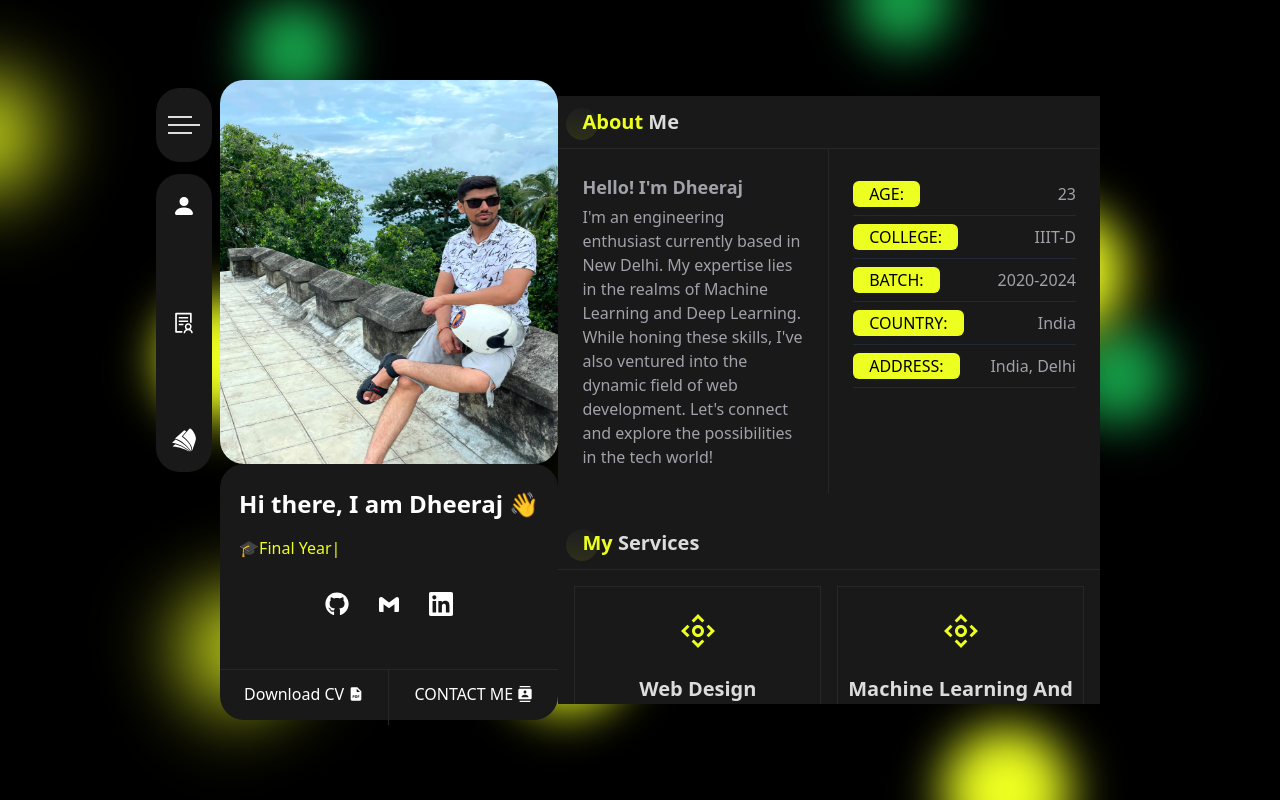
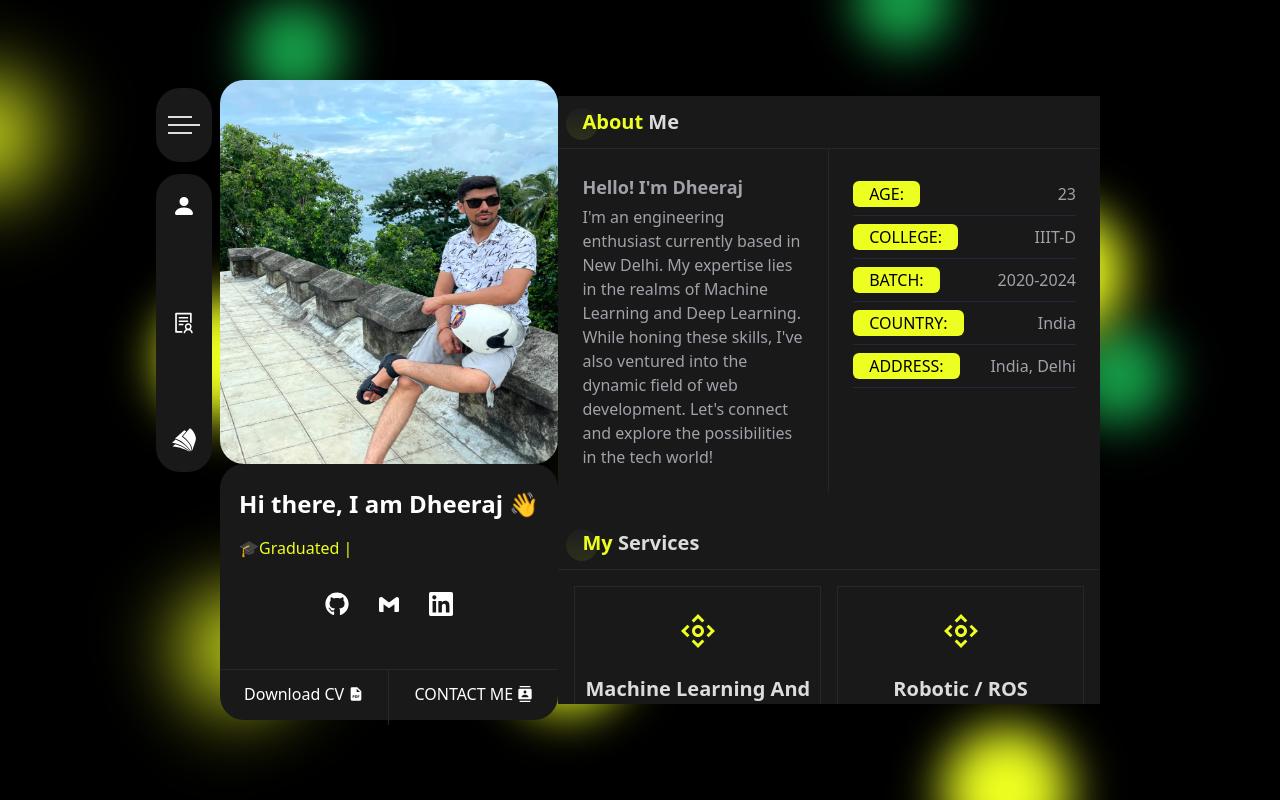
Before and after one commit to Dheeraj9811/Portfolio, a React (Vite) app: page /resume in a window 1280 px wide. Both pictures are taken after a click on the element "ABOUT". Built offline with nearby package versions, Linux system fonts and the light colour scheme.

Commit message:
updated information

```diff
--- a/src/components/about/servicedata.jsx
+++ b/src/components/about/servicedata.jsx
@@ -3,29 +3,36 @@ import { CgController } from "react-icons/cg";
 
 
 const servicedata =[
+
     {
         id:1,
+        title:"Machine Learning and Data Visualization",
+        icon:<CgController />,
+        description:"Build machine learning models for regression, classification, and clustering using Python. Transform raw data into meaningful insights, enhancing decision-making processes for clients."
+    },
+
+    {
+        id:2,
+        title:"Robotic / ROS",
+        icon:<CgController />,
+        description:"Perception Systems: Engineered advanced perception modules for autonomous robotics and automation, including pallet detection for warehouse management and safety zone monitoring for robot-human interaction, using YOLOv for real-time object detection."
+    },
+
+    {
+        id:3,
+        title:"Deep Learning",
+        icon:<CgController />,
+        description:"Build deep learning models using Python and Pytorch to solve complex problems such as image classification, object detection, Nlp and many more."
+    },
+    {
+        id:4,
         title:"Web Design",
         icon:<CgController />,
         description:"Create modern, responsive web applications using React for the frontend and Python (Django or Flask) or JavaScript (Express js)for the backend. Deliver seamless user experiences with real-time features and interactive interfaces."
     },
 
     {
-        id:2,
-        title:"Machine Learning and Data Visualization",
-        icon:<CgController />,
-        description:"Build machine learning models for regression, classification, and clustering using Python. Transform raw data into meaningful insights, enhancing decision-making processes for clients."
-    }
-    ,
-    {
-        id:3,
-        title:"Deep Learning",
-        icon:<CgController />,
-        description:"Build deep learning models using Python and Pytorch to solve complex problems such as image classification, object detection, Nlp and many more."
-    },
-
-    {
-        id:4,
+        id:5,
         title:"Api Development",
         icon:<CgController />,
         description:"Build and deploy APIs using Python to enable seamless communication between the frontend and backend of web applications."
--- a/src/components/home/left.jsx
+++ b/src/components/home/left.jsx
@@ -55,7 +55,7 @@ const left = ({activeComponent}) => {
                     <h1 className=" text-2xl  font-semibold  ">Hi there, I am Dheeraj 👋</h1>
                     <div className="py-4 text-base text-wrap text-designColor  ">
                     <TypeAnimation
-                        sequence={['⚡AI Model Developer | Web Enthusiast', 300, '🌟Making things happen!', 500, '🎓Final Year Student at IIITD', 500]}
+                        sequence={['⚡AI Model Developer | Web Enthusiast', 300, '🌟Making things happen!', 500, '🎓Graduated From IIITD', 500]}
                         // style={{ fontSize: '2em' }}
                         repeat={Infinity}
                     />
--- a/src/components/resume/Education.jsx
+++ b/src/components/resume/Education.jsx
@@ -14,6 +14,24 @@ const Education = () => {
 
       </div>
       {/* Experince details*/}
+      <div className='flex flex-col gap-3 pb-6 border-b-[1px]  border-zinc-800 group hover:text-designColor transition-all duration-500 ease-in-out  '>
+        <h4 className=' w-[30%] border border-gray-500 px-4 py-[1px]  text-gray-500 text-sm  '>2023 Jul-2023 Dec</h4>
+        <h4 className='uppercase text-lg flex flex-col gap-2' > Software Engineer
+          <h5 className=" text-gray-500 text-sm  ">at Arapl Raas</h5>
+        </h4>
+
+        <span className='  hidden transition-all duration-500  group-hover:shadow-2xl  group-hover:ease-in-out group-hover:duration-500  group-hover:block' >
+        <ul className='list-disc text-gray-500 text-sm text-pretty  '>
+            <li> Perception Systems: Engineered advanced perception modules for autonomous robotics and automation,
+              including pallet detection for warehouse management and safety zone monitoring for robot-human interaction, using YOLOv for real-time object detection.</li>
+            <li>Model Development and Optimization: Developed and optimised deep learning models using Python, C++,
+              and TensorRT, achieving high-speed inference for tasks such as obstacle detection and safety compliance, ensuring robots respond instantly to dynamic environments</li>
+              <li>Autonomous Robotics: Integrated perception models for real-time navigation and safety, enabling the robots to operate efficiently in complex environments while avoiding hazards and maintaining safe distances from objects. Implemented a diagnostic module for real-time error handling, improving system reliability. </li>
+              <li>Docker Containerization: Streamlined workflows and ensured seamless integration by establishing consistent development environments using Docker.</li>
+          </ul>
+        </span>
+      </div>
+
       <div className='flex flex-col gap-3 pb-6 border-b-[1px]  border-zinc-800 group hover:text-designColor transition-all duration-500 ease-in-out  '>
         <h4 className=' w-[30%] border border-gray-500 px-4 py-[1px]  text-gray-500 text-sm  '>2023 Jul-2023 Dec</h4>
         <h4 className='uppercase text-lg flex flex-col gap-2' >AI product development and Research
```
